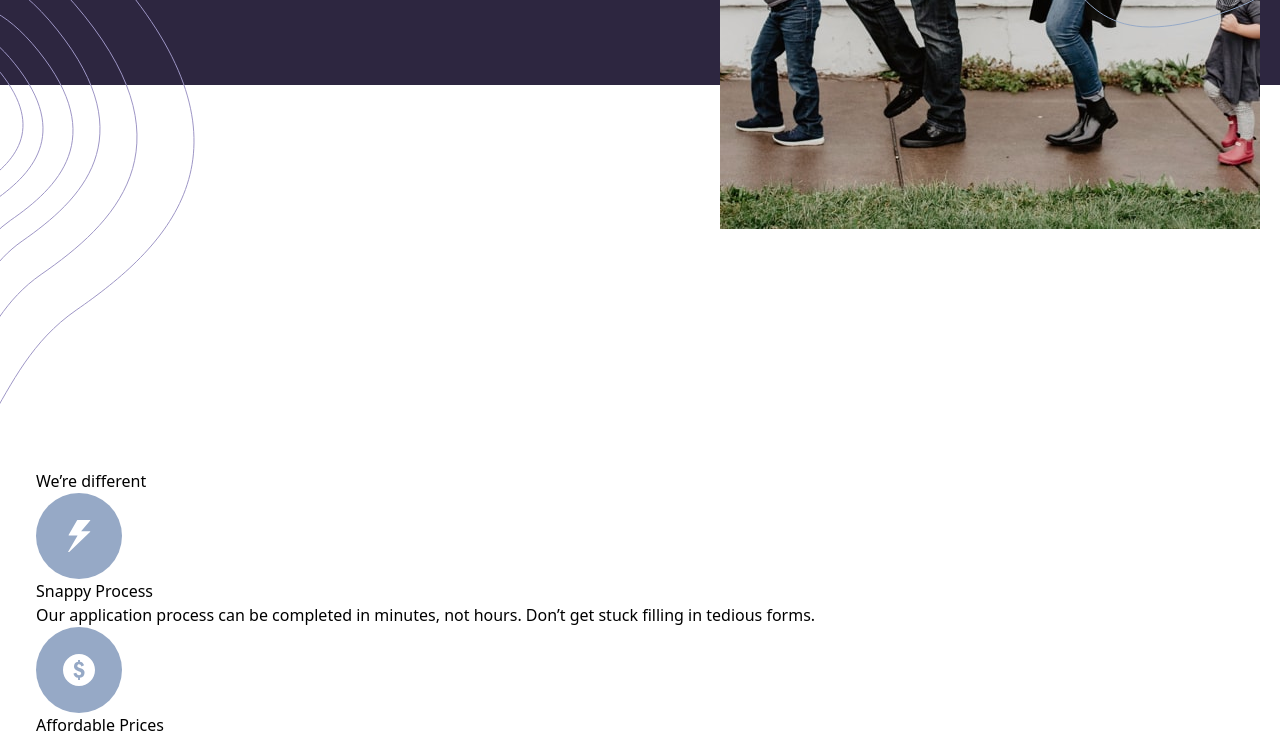
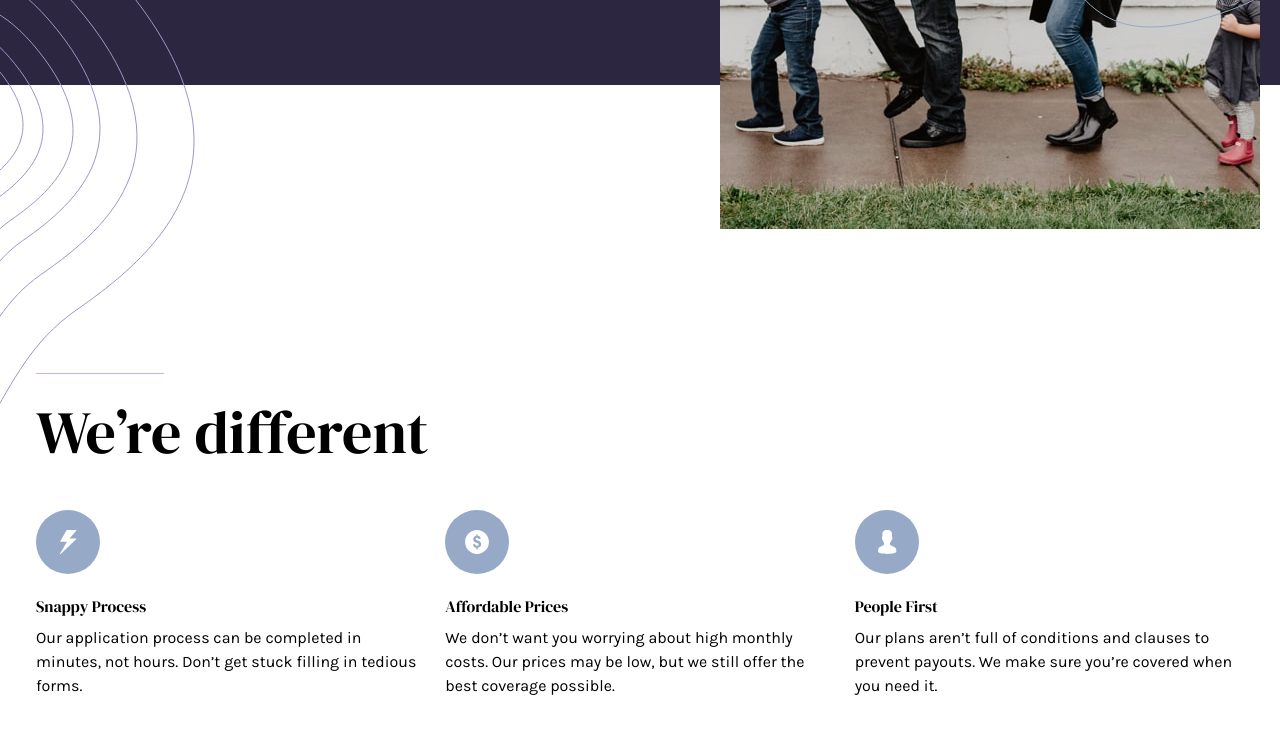
Before and after one commit to reginaguermandi/insure-landing-page, a website: page src/index.html in a window 1280 px wide. Shown: the part 645-1386 px from the top of the page. Drawn offline with Linux system fonts and the light colour scheme.

Commit message:
style cards products

```diff
--- a/src/index.html
+++ b/src/index.html
@@ -89,30 +89,34 @@
       </div>
     </section>
     <!-- Products -->
-    <section class="max-w-[1240px] mx-auto px-4 sm:pt-96">
+    <section class="max-w-[1240px] mx-auto px-4 my-36 lg:mt-72 lg:mb-32 border-0 border-red-600">
 
-      <div class="LINHA DECORATIVA"></div>
-      <h2>We’re different</h2>
+      <div class="text-center md:text-left">
+        <div class="h-px w-32 translate-x-28 md:translate-x-0 bg-purple-600 opacity-40"></div>
+        <h2 class="py-7 font-headings text-4xl lg:text-6xl">We’re different</h2>
+      </div>
 
-      <div class="container dos cards">
-        <div>
-          <img src="../images/icon-snappy-process.svg" alt="">
-          <span>Snappy Process</span>
-          <p>Our application process can be completed in minutes, not hours. Don’t get
+      <div class="text-center md:grid md:grid-cols-3 md:gap-x-5">
+
+        <div class="order-1 py-5 md:text-left">
+          <img class="w-16 pb-5 m-auto md:m-0" src="../images/icon-snappy-process.svg" alt="">
+          <span class="font-headings">Snappy Process</span>
+          <p class="py-2 font-body  md:text-left">Our application process can be completed in minutes, not hours. Don’t get
             stuck filling in tedious forms.</p>
         </div>
-        <div>
-          <img src="../images/icon-affordable-prices.svg" alt="">
-          <span>Affordable Prices</span>
-          <p>We don’t want you worrying about high monthly costs. Our prices may be low,
+        <div class="order-2 py-5 md:text-left">
+          <img class="w-16 pb-5 m-auto md:m-0" src="../images/icon-affordable-prices.svg" alt="">
+          <span class="font-headings">Affordable Prices</span>
+          <p class="py-2 font-body md:text-left">We don’t want you worrying about high monthly costs. Our prices may be low,
             but we still offer the best coverage possible.</p>
         </div>
-        <div>
-          <img src="../images/icon-people-first.svg" alt="">
-          <span>People First</span>
-          <p> Our plans aren’t full of conditions and clauses to prevent payouts. We make
+        <div class="order-3 py-5 md:text-left">
+          <img class="w-16 pb-5 m-auto md:m-0" src="../images/icon-people-first.svg" alt="">
+          <span class="font-headings">People First</span>
+          <p class="py-2 font-body"> Our plans aren’t full of conditions and clauses to prevent payouts. We make
             sure you’re covered when you need it.</p>
         </div>
+
       </div>
     </section>
     <!-- How we work -->
```
Also changed, not shown: dist/output.css, 1 other file.
